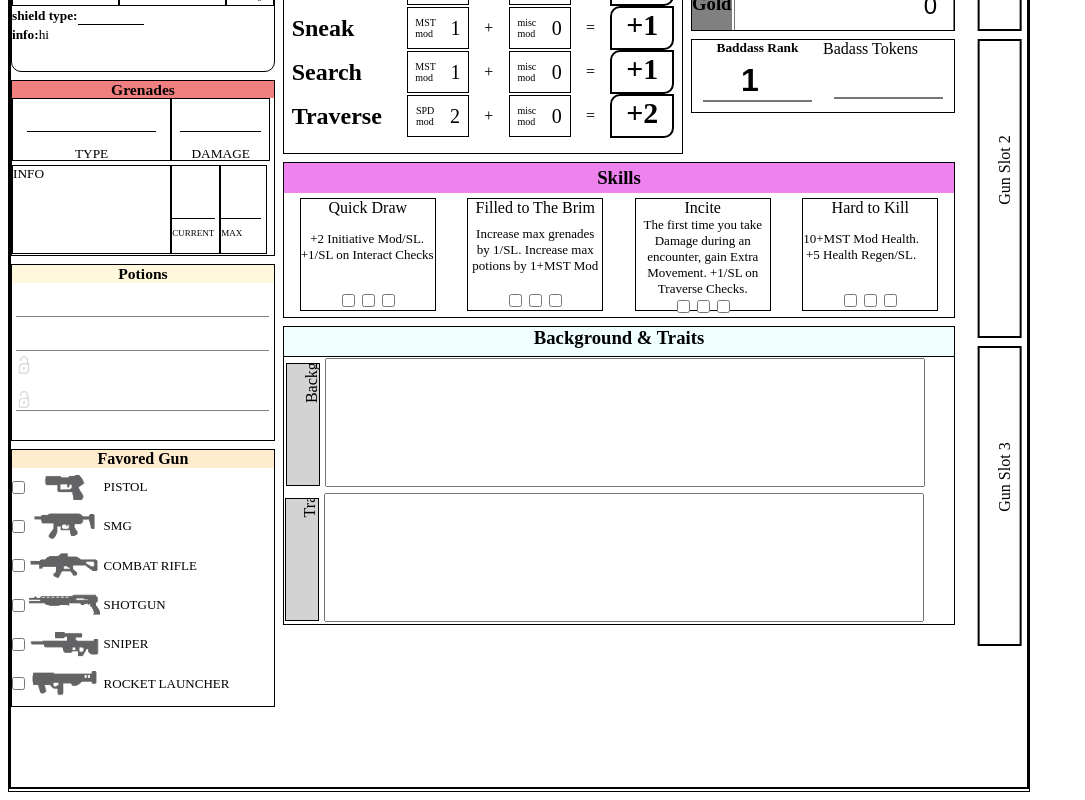
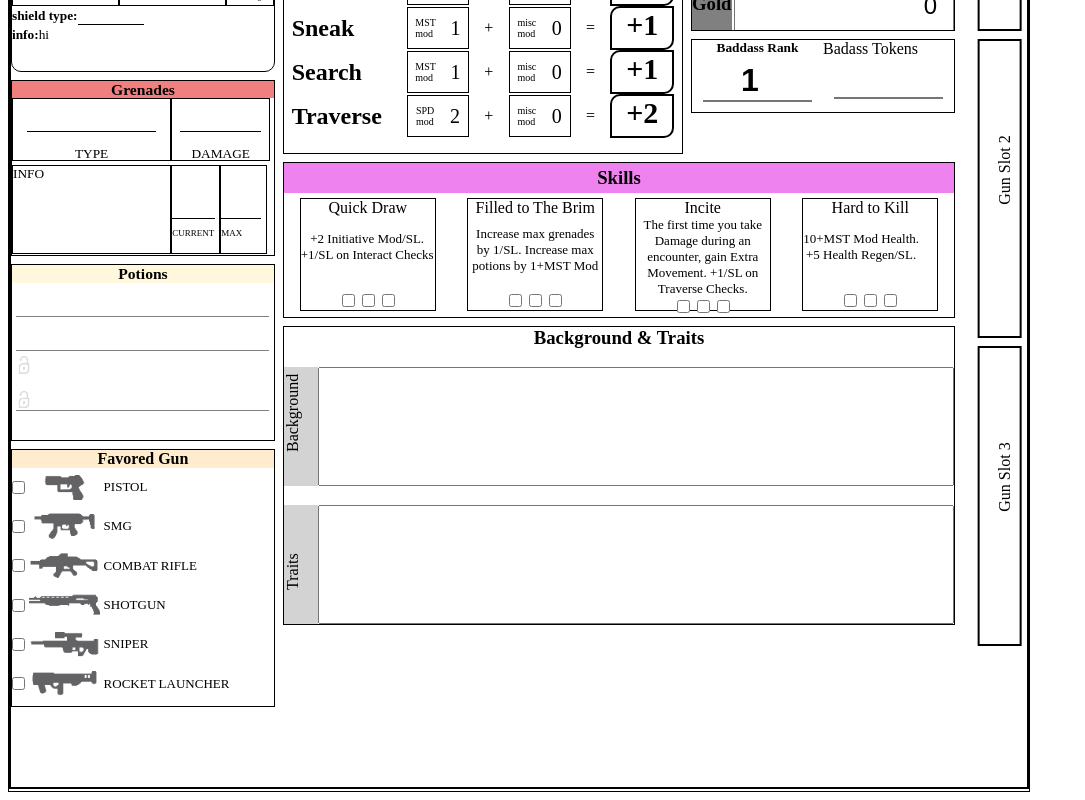
Before and after one commit to chrehall68/character-sheet, a React (Create React App) app: page / in a window 1280 px wide. Shown: the part 538-1338 px from the top of the page, without its empty margins (0-1085 px from the left). Built offline with nearby package versions, Linux system fonts and the light colour scheme.

Commit message:
format, vertical text support

```diff
--- a/src/Body.css
+++ b/src/Body.css
@@ -718,11 +718,75 @@
     justify-content: center;
 }
 
+
 .bgtraits {
     grid-row: 30 / span 15;
     grid-column: 5 / span 10;
     border: 1px black solid;
     margin: 0px;
+    display: flex;
+    flex-wrap: wrap;
+    align-content: space-between;
+}
+
+.bgtraits .header {
+    display: flex;
+    width: 100%;
+    height: max-content;
+    justify-content: center;
+    align-items: center;
+    overflow: hidden;
+}
+
+.bgtraits .header h3 {
+    margin: 0px;
+    padding: 0px;
+}
+
+.bgtraits .bgbox,
+.bgtraits .traitsbox {
+    display: flex;
+    width: 100%;
+    height: 40%;
+}
+
+.bgtraits .bgbox .bgbar,
+.bgtraits .traitsbox .traitsbar {
+    display: flex;
+    width: 5%;
+    height: 100%;
+    align-items: flex-end;
+    justify-content: flex-start;
+    background-color: lightgrey;
+}
+
+.bgtraits .bgbox .bgbar p,
+.bgtraits .traitsbox .traitsbar p {
+    position: absolute;
+    transform-origin: top left;
+    transform: rotate(-90deg);
+}
+
+.bgtraits .bgbox .bginfo,
+.bgtraits .traitsbox .traitsinfo {
+    display: flex;
+    width: 95%;
+    height: 100%;
+}
+
+.bgtraits textarea {
+    width: 100%;
+}
+
+/*
+.bgtraits {
+    grid-row: 30 / span 15;
+    grid-column: 5 / span 10;
+    border: 1px black solid;
+    margin: 0px;
+    display: flex;
+    flex-wrap: wrap;
+    align-content: flex-start;
 }
 
 .bgtraits .header {
@@ -744,7 +808,7 @@
     height: 45%;
     width: 100%;
     display: flex;
-    margin:1px;
+    margin: 1px;
     padding: 0px;
 }
 
@@ -770,7 +834,7 @@
 
 .bgtraits .bgbox .bginfo {
     align-self: flex-start;
-    width:100%;
+    width: 100%;
     height: 100%;
     margin-left: 5px;
 }
@@ -807,13 +871,13 @@
 .bgtraits .traitsbox .traitsbar p {
     margin: 0px;
     padding: 0px;
-    transform-origin: center top;
+    transform-origin: bottom left;
     transform: rotate(-90deg);
 }
 
 .bgtraits .traitsbox .traitsinfo {
     align-self: flex-start;
-    width:100%;
+    width: 100%;
     height: 100%;
     margin-left: 5px;
 }
@@ -824,4 +888,4 @@
     height: 95%;
     margin: 0px;
     padding: 0px;
-}
+}*/
```
Also changed, not shown: src/Body.js (+8 -6 lines).
